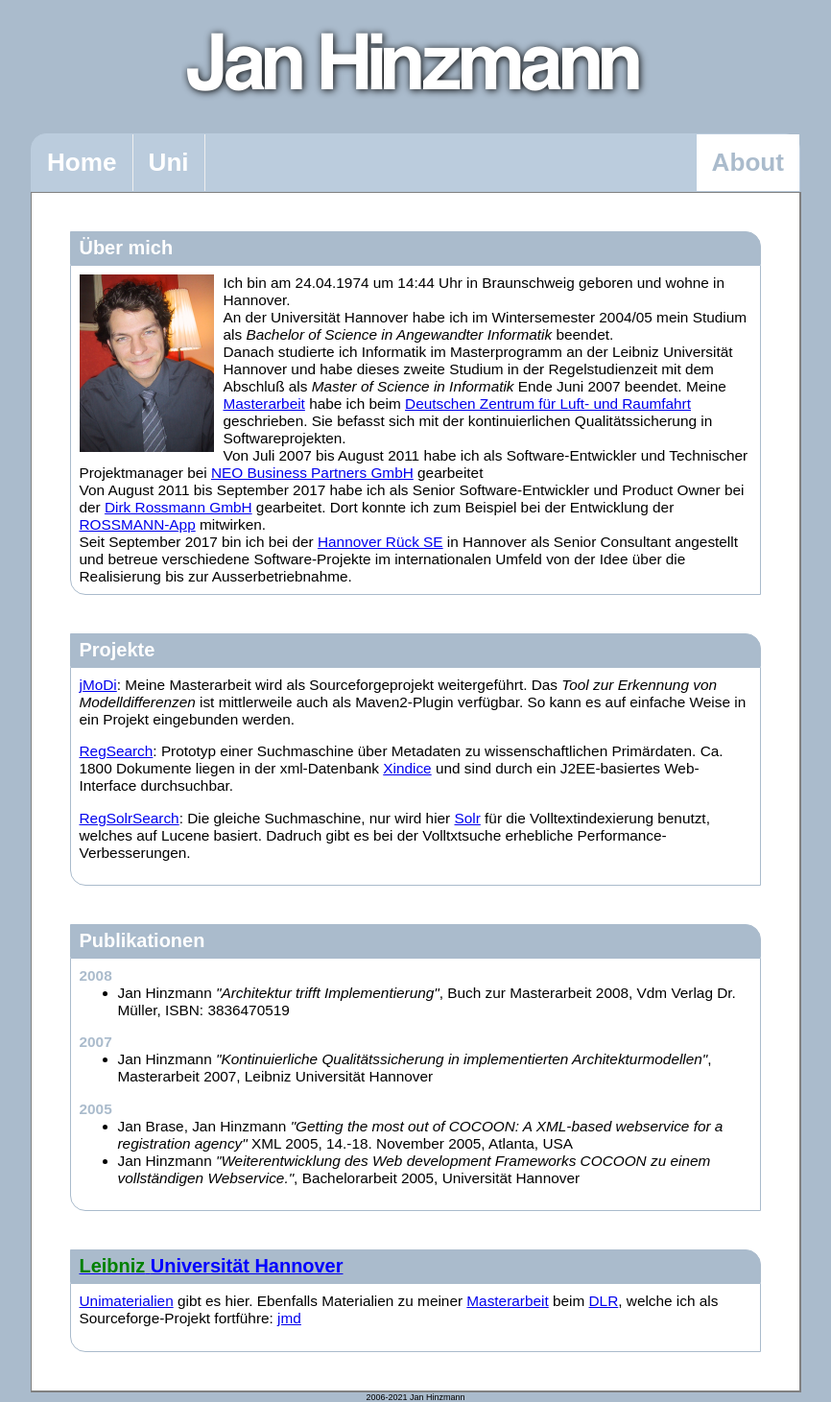
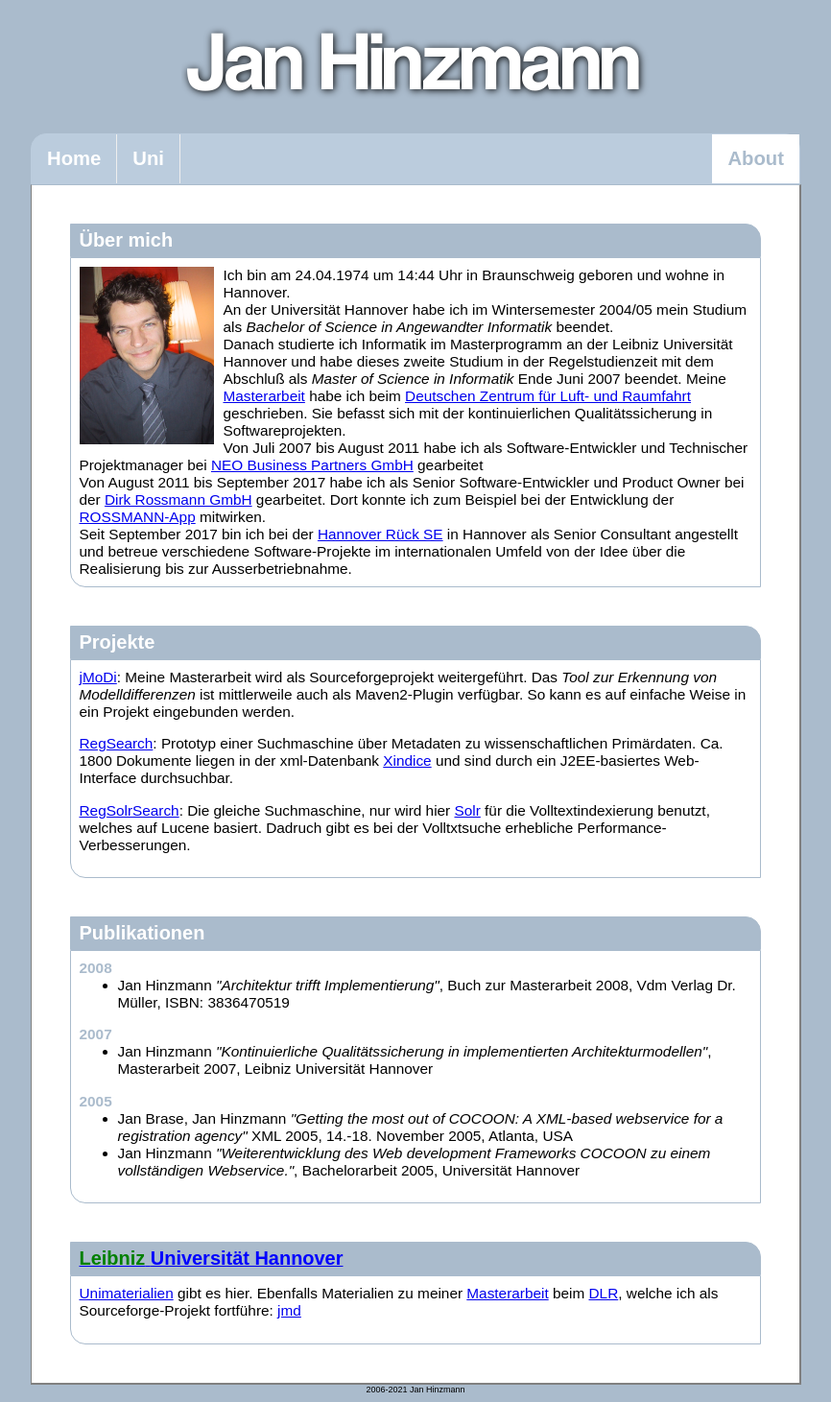
Before and after one commit to janykey/janykey.github.io, a PHP site: page /about.html in a window 1280 px wide. Shown: the whole page at 96% size, without its empty margins (207-1073 px from the left). Run offline with PHP 8.4, Linux system fonts and the light colour scheme.

Commit message:
Update janhinzmann.css

```diff
--- a/style/janhinzmann.css
+++ b/style/janhinzmann.css
@@ -63,7 +63,7 @@ p {
 .nav li {
     float: left;
     border-right: 1px solid #eee;
-    font-size: 170%;
+    font-size: 132%;
     font-weight: bold;
 }
 .nav li a {
@@ -80,7 +80,7 @@ p {
 .content {
     margin-left:auto;
     margin-right:auto;
-    border-top: 1px solid gray;
+    border-top: 1px solid #abc;
     border-left: 1px solid gray;
     border-right: 2px solid gray;
     border-bottom: 2px solid gray;
```
